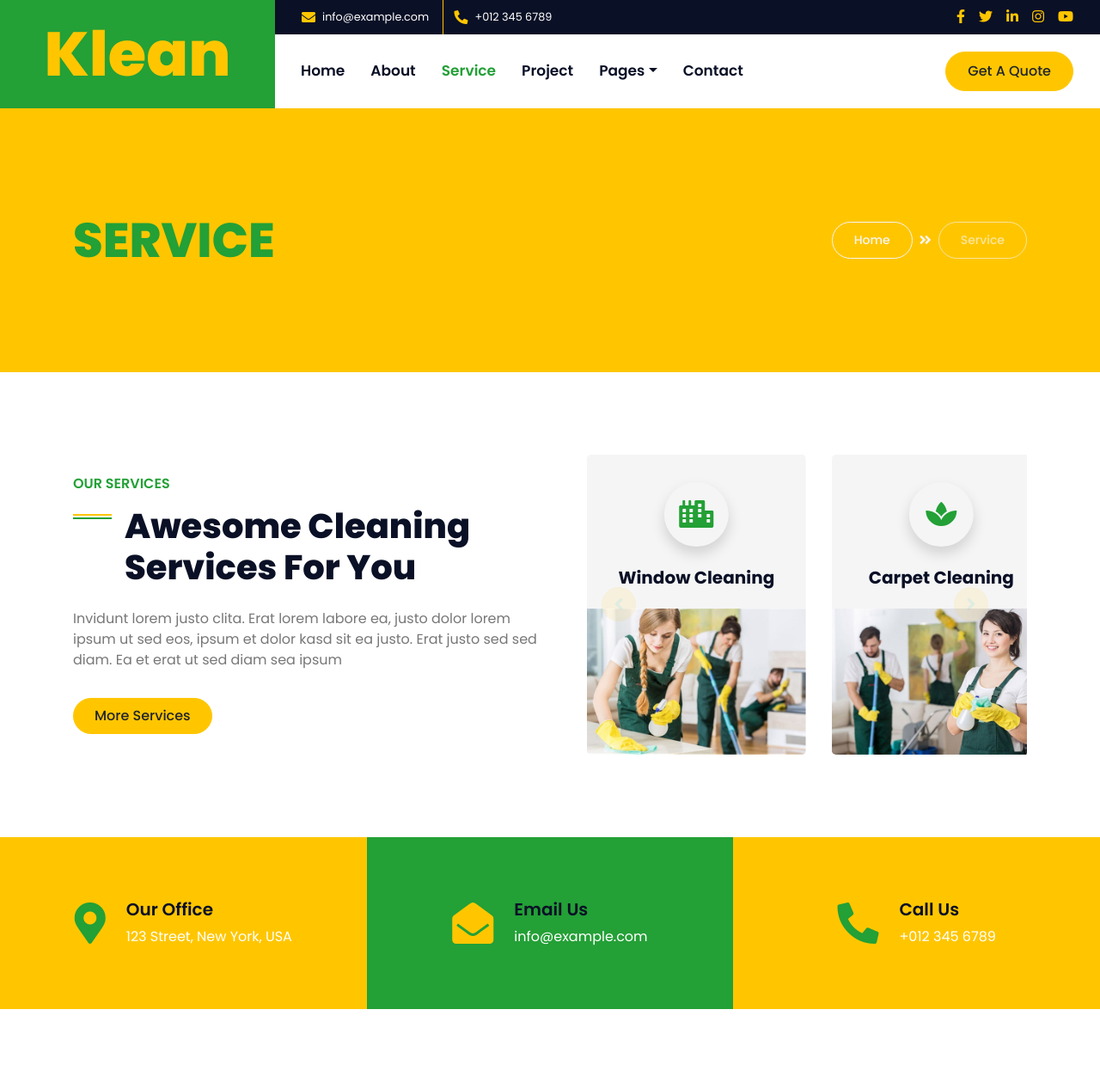
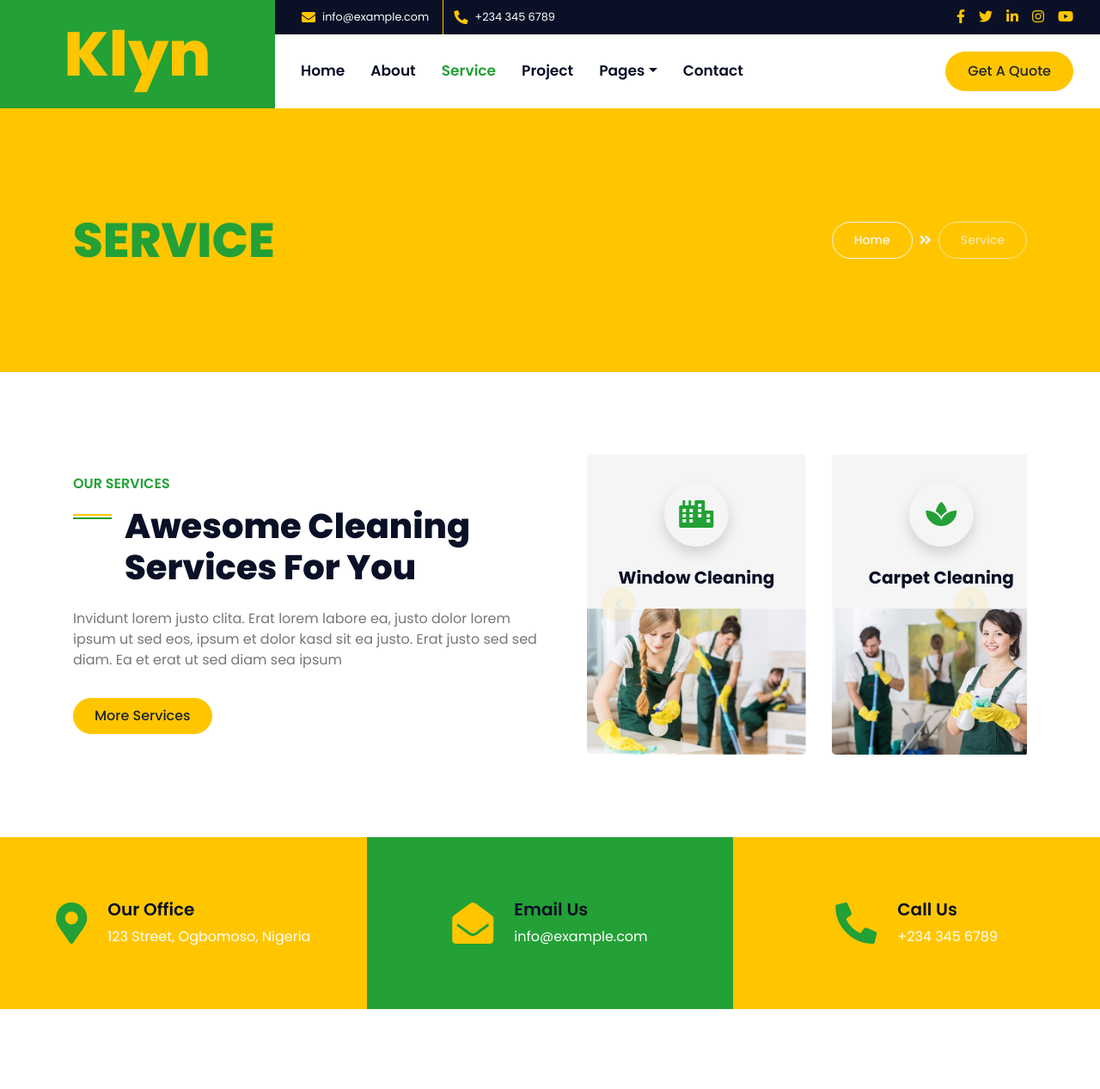
Before and after one commit to AkinolaAdewole/Klyn---Cleaning-Services-Webite, a plain HTML site: page service.html in a window 1280 px wide. Shown: the top 1267 px of the page at 86% size. Drawn offline with nearby package versions, Linux system fonts and the light colour scheme.

```diff
--- a/service.html
+++ b/service.html
@@ -3,7 +3,7 @@
 
 <head>
     <meta charset="utf-8">
-    <title>Klean - Cleaning Services Website Template</title>
+    <title>Klyn</title>
     <meta content="width=device-width, initial-scale=1.0" name="viewport">
     <meta content="Free HTML Templates" name="keywords">
     <meta content="Free HTML Templates" name="description">
@@ -32,7 +32,7 @@
         <div class="row">
             <div class="col-lg-3 bg-secondary d-none d-lg-block">
                 <a href="" class="navbar-brand w-100 h-100 m-0 p-0 d-flex align-items-center justify-content-center">
-                    <h1 class="m-0 display-3 text-primary">Klean</h1>
+                    <h1 class="m-0 display-3 text-primary">Klyn</h1>
                 </a>
             </div>
             <div class="col-lg-9">
@@ -44,7 +44,7 @@
                         </div>
                         <div class="h-100 d-inline-flex align-items-center py-2 px-2">
                             <i class="fa fa-phone-alt text-primary mr-2"></i>
-                            <small>+012 345 6789</small>
+                            <small>+234 345 6789</small>
                         </div>
                     </div>
                     <div class="col-lg-5 text-right">
@@ -69,7 +69,7 @@
                 </div>
                 <nav class="navbar navbar-expand-lg bg-white navbar-light p-0">
                     <a href="" class="navbar-brand d-block d-lg-none">
-                        <h1 class="m-0 display-4 text-primary">Klean</h1>
+                        <h1 class="m-0 display-4 text-primary">Klyn</h1>
                     </a>
                     <button type="button" class="navbar-toggler" data-toggle="collapse" data-target="#navbarCollapse">
                         <span class="navbar-toggler-icon"></span>
@@ -167,7 +167,7 @@
                     <i class="fa fa-3x fa-map-marker-alt text-secondary mr-4"></i>
                     <div class="">
                         <h5 class="mb-2">Our Office</h5>
-                        <p class="m-0">123 Street, New York, USA</p>
+                        <p class="m-0">123 Street, Ogbomoso, Nigeria</p>
                     </div>
                 </div>
             </div>
@@ -185,7 +185,7 @@
                     <i class="fa fa-3x fa-phone-alt text-secondary mr-4"></i>
                     <div class="">
                         <h5 class="mb-2">Call Us</h5>
-                        <p class="m-0">+012 345 6789</p>
+                        <p class="m-0">+234 345 6789</p>
                     </div>
                 </div>
             </div>
```
Also changed, not shown: project.html (+1 -1 lines).
